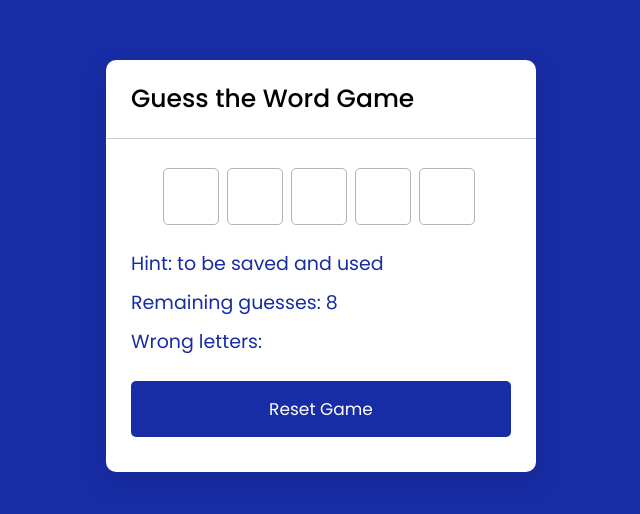
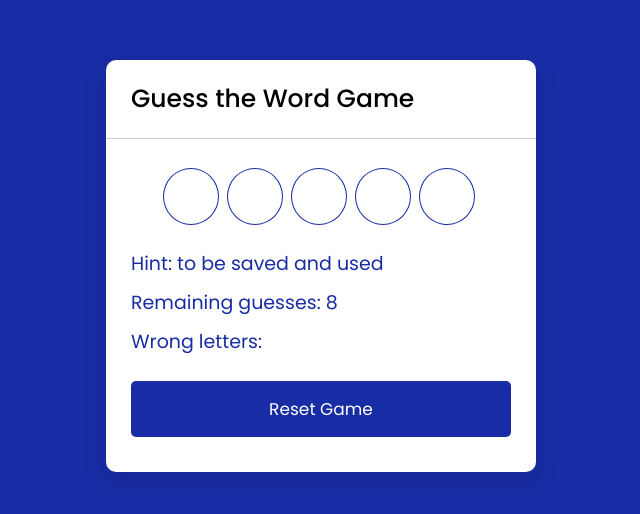
Before and after one commit to swat1000/Mini-Projects, a plain HTML site: page Guess Board Game/index.html in a window 1280 px wide. Shown: the part 134-648 px from the top of the page, without its empty margins (319-959 px from the left). Drawn offline with Linux system fonts and the light colour scheme.

Commit message:
input field changed

```diff
--- a/Guess Board Game/style.css
+++ b/Guess Board Game/style.css
@@ -42,11 +42,12 @@ body{
   font-weight: 500;
   color: #182da5;
   text-align: center;
-  border-radius: 5px;
   background: none;
   pointer-events: none;
   text-transform: uppercase;
-  border: 1px solid #B5B5B5;
+  border: 1px solid #182da5;
+  border-radius: 50%;
+
 }
 .typing-input {
   opacity: 0;
```
